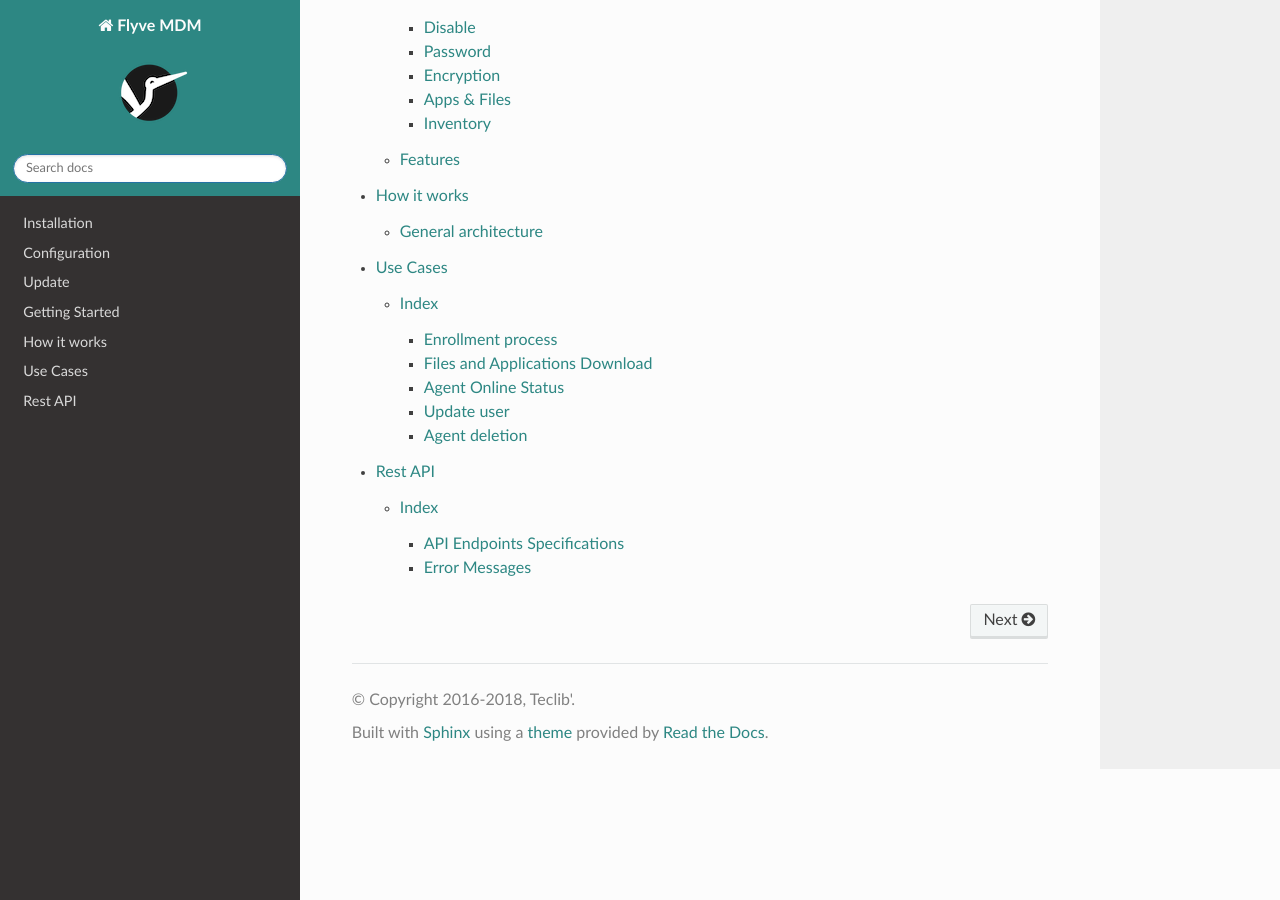
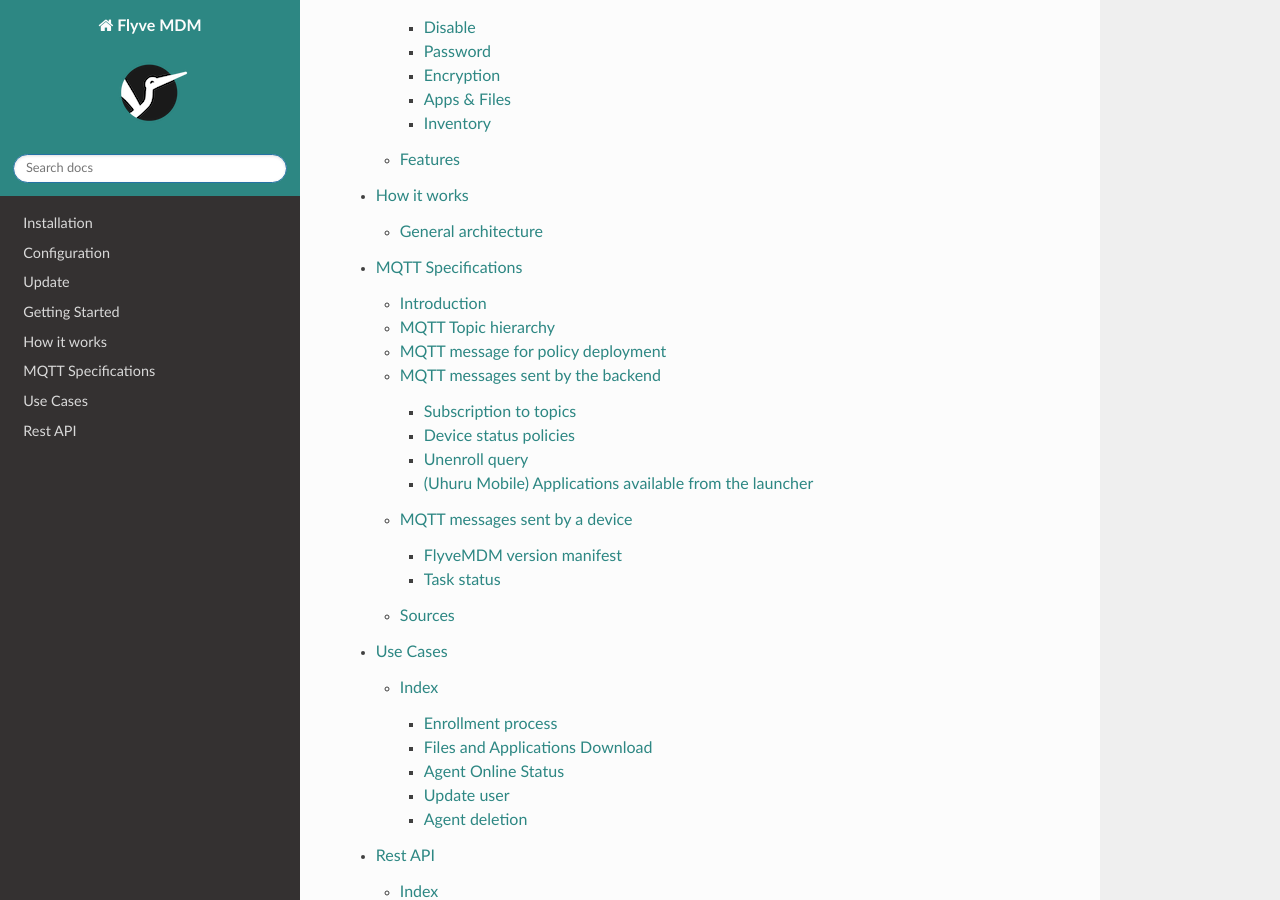
Before and after one commit to flyve-mdm/doc, a Sphinx documentation site: the page built from source/index.rst, in a window 1280 px wide and 900 px high, scrolled down 979 px. Built offline with Sphinx 7.4.7 and the Read the Docs theme 2.0.0, drawn with Linux system fonts in a browser that asks for light colours; some of the changed lines change nothing that is shown.

Commit message:
docs(M2M): add specifications
Signed-off-by: Naylin <nmedina@teclib.com>

```diff
--- /dev/null
+++ b/source/M2M.rst
@@ -0,0 +1,449 @@
+MQTT Specifications
+===================
+
+Introduction
+------------
+
+MQTT messages are JSON strings.
+
+MQTT Topic hierarchy
+--------------------
+
+.. code::
+
+   <FlyvemdmManifest>
+   +- Status
+   |   +- Version
+
+   <1st entity-ID>
+   +- agent
+   |  +- <1st Device's serial>
+   |  |  +- Command/Subscribe
+   |  |  +- Command/Ping
+   |  |  +- Command/Geolocate
+   |  |  +- Command/Lock
+   |  |  +- Command/Wipe
+   |  |  +- Command/Inventory
+   |  |  +- Command/Unenroll
+   |  |
+   |  |  +- Status/Ping
+   |  |  +- Status/Geolocation
+   |  |  +- Status/Inventory
+   |  |  +- Status/Install
+   |  |  +- Status/Unenroll
+   |  |  +- Status/Task
+   |  |  +- Status/Online
+   |  |
+   |  +- <2nd Device's serial ...>
+   |  +- <Nth Device's serial >
+   |
+   +- fleet
+      +- <1st fleet ID>
+      |  +- <Policy>
+      |     +- <1st policySymbol>
+      |     |  +- Task
+      |     |     +- <task ID>
+      |     +- <2nd policySymbol>
+      |     |  +- Task
+      |     |     +- <task ID>
+      |     +- <Nth policySymbol>
+      |        +- Task
+      |           +- <task ID>
+      |
+      |
+      +- <2nd fleet ID ...>
+      +- <Nth fleet ID>
+
+   +- <2nd Entity-ID...>
+   +- <Nth entity-ID>
+
+
+MQTT message for policy deployment
+----------------------------------
+
+There are many policies available. Some may be applied, some not.
+
+When the backend needs to notify a fleet or an agent about new policy settings, the backends send all policies actually applied, in a single message.
+
+Example:
+
+
+.. code:: json
+
+   {
+      "storageEncryption":"false",
+      "taskId":37
+   }
+
+
+MQTT messages sent by the backend
+---------------------------------
+
+Subscription to topics
+~~~~~~~~~~~~~~~~~~~~~~
+
+Subscription to a fleet occurs when a device enrolls, and when an administrator moves a device from a fleet to another.
+
+The database model makes sure a device is assigned to one and only one fleet. However the JSON format in the message allows a possible removal of this constraint in the future.
+
+Sub topic ``/Command/Subscribe``
+
+
+.. code:: json
+
+   {
+       "subscribe" : [
+           {"topic": "topic_1"},
+           {"topic": "topic_2"},
+           {"topic": "topic_3"}
+       ]
+   }
+
+
+QoS of the message = 1
+
+Device status policies
+~~~~~~~~~~~~~~~~~~~~~~
+
+Ping query
+##########
+
+Sub topic ``Command/Ping``
+
+.. code:: json
+
+   {
+       "query" : "Ping"
+   }
+
+Expected answer:
+
+Sub topic ``Status/Ping`` ``!``
+
+Geolocation query
+#################
+
+Sub topic ``Command/Geolocate``
+
+.. code::json
+
+   {
+       "query" : "Geolocate"
+   }
+
+Expected answer:
+
+Sub topic ``Status/Geolocation``
+
+.. code:: json
+
+   {"latitude":48.1054276,"longitude":-1.67820699,"datetime":1476345332}
+
+Note: the datetime is in Unix time format, and *must* be on UTC timezone for proper save in DB by the backend.
+
+Unenroll query
+~~~~~~~~~~~~~~
+
+Sub topic ``Command/Unenroll``
+
+.. code:: json
+
+   {
+       "unenroll": "Now"
+   }
+
+Expected answer:
+
+Subtopic ``Status/Unenroll``
+
+.. code:: json
+
+   {
+       "unenroll": "unenrolled"
+   }
+
+Password settings policies
+##########################
+
+There are several password policies to setup the type of password required on a device and the complexity of the challenge.
+
+Topic: 0/fleet/1/Policy/passwordEnabled/Task/2
+
+.. code:: json
+
+   { "passwordEnabled": "true|false", "taskId": "2"},
+
+Topic: 0/fleet/1/Policy/passwordQuality/Task/3
+
+.. code:: json
+
+   { "passwordQuality" : "PASSWORD_QUALITY_NUMERIC|PASSWORD_QUALITY_ALPHABETIC|PASSWORD_QUALITY_ALPHANUMERIC|PASSWORD_QUALITY_COMPLEX|PASSWORD_QUALITY_SOMETHING|PASSWORD_QUALITY_UNSPECIFIED", "taskId": "3"},
+
+
+Topic: 0/fleet/1/Policy/passwordMinLetters/Task/4
+
+.. code:: json
+
+   { "passwordMinLetters" : "0|1|2|..", "taskId": "4"},
+
+
+Topic: 0/fleet/1/Policy/passwordMinLowerCase/Task/5
+
+.. code:: json
+
+   { "passwordMinLowerCase" : "0|1|2|..", "taskId": "5"},
+
+Topic: 0/fleet/1/Policy/passwordMinUpperCase/Task/6
+
+.. code:: json
+
+   { "passwordMinUpperCase" : "0|1|2|..", "taskId": "6"},
+
+Topic: 0/fleet/1/Policy/passwordMinNonLetter/Task/7
+
+.. code:: json
+
+   { "passwordMinNonLetter" : "0|1|2|..", "taskId": "7"},
+
+Topic: 0/fleet/1/Policy/passwordMinNumeric/Task/8
+
+.. code:: json
+
+   { "passwordMinNumeric" : "0|1|2|..", "taskId": "8"},
+
+
+Topic: 0/fleet/1/Policy/passwordMinLength/Task/9
+
+.. code:: json
+
+   { "passwordMinLength" : "0|1|2|..", "taskId": "9"},
+
+Topic: 0/fleet/1/Policy/MaximumFailedPasswordsForWipe/Task/10
+
+.. code:: json
+
+   { "MaximumFailedPasswordsForWipe" : "0|1|2|..", "taskId": "10"},
+
+Topic: 0/fleet/1/Policy/MaximumTimeToLock/Task/11
+
+.. code:: json
+
+   { "MaximumTimeToLock" : "time in MS", "taskId": "11"},
+
+Topic: 0/fleet/1/Policy/passwordMinSymbols/Task/12
+
+.. code:: json
+
+   { "passwordMinSymbols" : "0|1|2|..", "taskId": "12"}
+
+Application deployment policies
+###############################
+
+There are two application deployment policies. One policy actually deploys an application, the other one removes an application. These policies may both apply multiple times on the same fleet target.
+
+The deployment policy retains a remove_on_delete flag. If this flag is set, removal of the deployment policy will create a policy in charge of the deletion of the same application, applied to the same fleet target.
+
+Example
+$$$$$$$
+
+Three deployment policies are applied to a single fleet target
+&&&&&&&&&&&&&&&&&&&&&&&&&&&&&&&&&&&&&&&&&&&&&&&&&&&&&&&&&&&&&&
+
+Topic: 0/fleet/1/Policy/deployApp/Task/11
+
+.. code:: json
+
+   {"deployApp" : "org.fdroid.fdroid", "id" : "1", "version": "18", "taskId": "11"},
+
+Topic: 0/fleet/1/Policy/deployApp/Task/14
+
+.. code:: json
+
+   {"deployApp" : "com.domain.application", "id" : "42", "version": "2", "taskId": "14"},
+
+Topic: 0/fleet/1/Policy/deployApp/Task/19
+
+.. code:: json
+
+   {"deployApp" : "com.domain.application", "id" : "5", "version": "42", "taskId": "19"}
+
+One application removal policies is applied to a fleet target
+&&&&&&&&&&&&&&&&&&&&&&&&&&&&&&&&&&&&&&&&&&&&&&&&&&&&&&&&&&&&&
+
+Topic: 0/fleet/1/Policy/removeApp/Task/16
+
+.. code:: json
+
+   {
+      "removeApp" : "org.fdroid.fdroid",
+      "taskId": "16"
+   }
+
+File deployment policies
+########################
+
+Example of file deployment policy
+$$$$$$$$$$$$$$$$$$$$$$$$$$$$$$$$$
+
+Topic: 0/fleet/1/Policy/removeApp/Task/23
+
+.. code:: json
+
+   {
+     "deployFile": "%SDCARD%/path/to/file.ext",
+     "version": "18",
+     "taskId": "23"
+   }
+
+Peripheral related policies
+###########################
+
+Topic: 0/fleet/1/Policy/removeApp/Task/25
+
+.. code:: json
+
+   {
+   	   "disableCamera" : "true|false",
+	   "taskId": "25"
+   }
+
+Device access policies
+######################
+
+Lock a device
+$$$$$$$$$$$$$
+
+To lock a device as soon as possible
+
+.. code:: json
+
+   {
+       "lock": "now"
+   }
+
+Unlock a device
+$$$$$$$$$$$$$$$
+
+To unlock a device
+
+.. code:: json
+
+   {
+       "lock": "unlock"
+   }
+
+Wipe a device
+$$$$$$$$$$$$$
+
+Sub topic ``/Command/Wipe``
+
+.. code:: json
+
+   {
+       "wipe" : "now"
+   }
+
+QoS of the message = 2
+
+Connectivity policies
+#####################
+
+3 policies are available, a registered user can choose to apply only some of them. This means the array in the JSON may contain a subset of the JSON array below.
+
+Topic: 0/fleet/1/Policy/removeApp/Task/25
+
+.. code:: json
+
+   {
+      "disableWifi" : "true|false",
+      "taskId": "25"
+   }
+
+Topic: 0/fleet/1/Policy/removeApp/Task/27
+
+.. code:: json
+
+   {
+	   "disableGPS" : "true|false",
+	   "taskId": "27"
+   }
+
+Topic: 0/fleet/1/Policy/removeApp/Task/28
+
+.. code:: json
+
+   {
+	   "disableBluetooth" : "true|false",
+	   "taskId": "28"
+   }
+
+(Uhuru Mobile) Applications available from the launcher
+~~~~~~~~~~~~~~~~~~~~~~~~~~~~~~~~~~~~~~~~~~~~~~~~~~~~~~~
+
+(specification only, not implemented)
+
+.. code:: json
+
+   {
+       "launcher":
+           { "code" : "update|start|unlock",
+             "data" : [
+               {"name" : "com.android.contacts"},
+               {"name" : "com.android.mms"},
+               {"name" : "com.android.settings"}
+           ]}
+   }
+
+Property:
+#########
+
+* **code**: command identifier
+  * _start_: starts the application launcher
+  * _update_: updates the application launcher
+  * _unlock_: unlocks the 'screen pinning'
+* **data**: applications' list
+  * _name_: application package to autorise on terminal
+
+Ps1: In the case only one applications is referenced, it will be executed automatically (self-launch)
+
+Ps2: In the case it is an applications' list, they will be displayed on desk.
+
+MQTT messages sent by a device
+------------------------------
+
+FlyveMDM version manifest
+~~~~~~~~~~~~~~~~~~~~~~~~~
+
+This subtopic contains metadata about Flyve MDM published to each device. This is the current version of the backend.
+
+Sub topic ``/FlyvemdmManifest/Status/Version``
+
+.. code:: json
+
+   {
+       "version":"0.6.0"
+   }
+
+Task status
+~~~~~~~~~~~
+
+This subtopic is used by agents to feedback the progress of a policy deployment.
+
+Sub topic ``/Status/Task/<task ID>``
+
+.. code:: json
+
+   {
+	   "status": "in progress"
+   },
+
+The status value may be any string up to 255 chars except the reserved statuses (see below). The status should be a short string. In the future, statuses will be normalized.
+
+Reserved statuses:
+* queued (when a task is created, this value is used to initialize the task status)
+* pushed (when a message is sent by the backend, this value is used to update the status)
+
+Sources
+-------
+
+* `Spec MQTT  3.1.1 <http://docs.oasis-open.org/mqtt/mqtt/v3.1.1/csprd01/mqtt-v3.1.1-csprd01.html#_Toc376954407>`_
--- a/source/index.rst
+++ b/source/index.rst
@@ -20,5 +20,6 @@
    update/index
    getting-started/index
    how-works/index
+   M2M.rst
    use-cases/index
    rest-api/index
```
